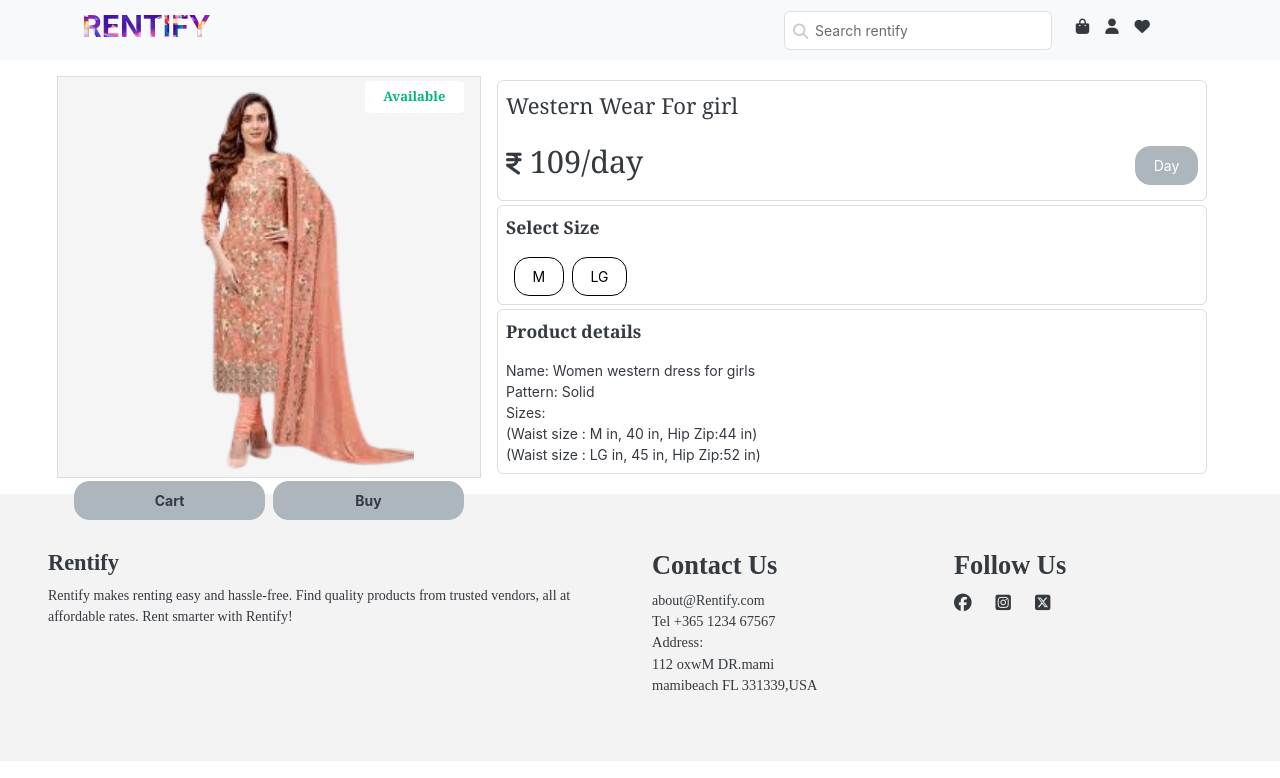
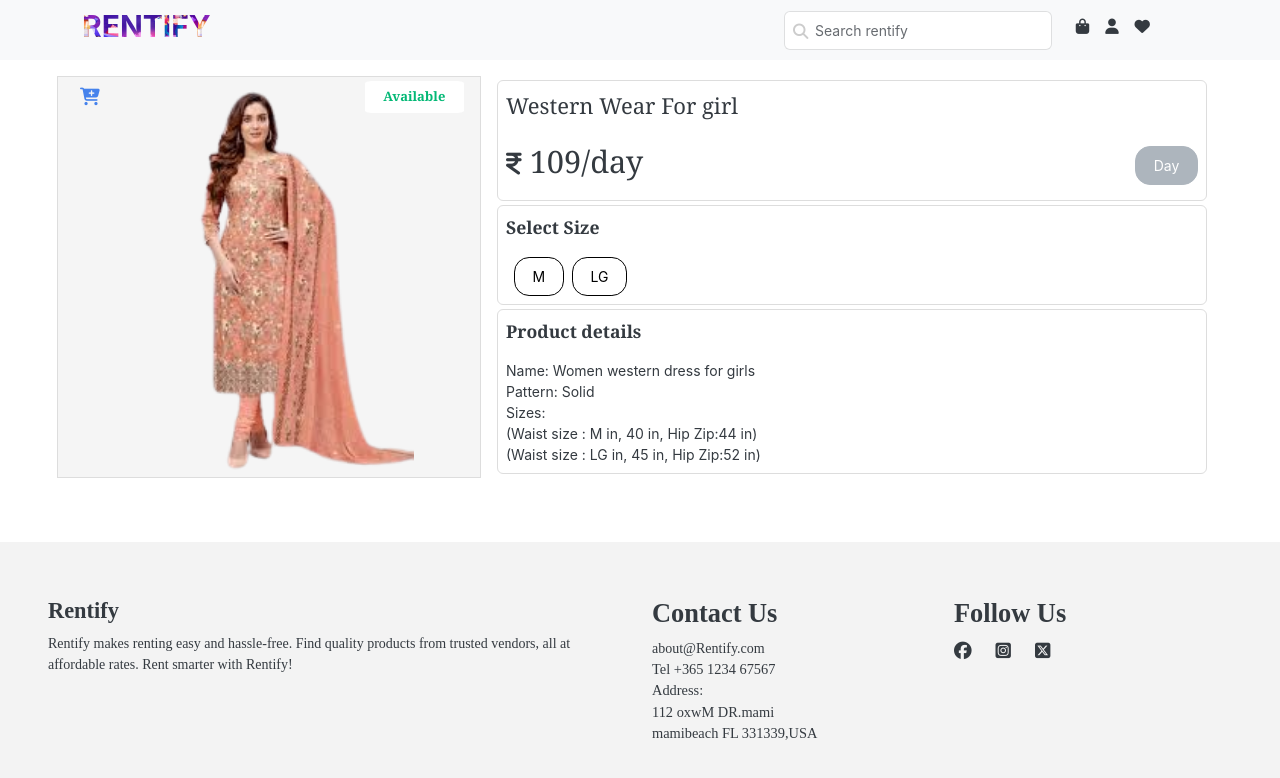
Before and after one commit to Naajiya/Rentify, a React (Vite) app: page /viewdetails in a window 1280 px wide. Shown: the top 778 px of the page. Built offline with nearby package versions, Linux system fonts and the light colour scheme.

Commit message:
code updated

```diff
--- a/src/App.jsx
+++ b/src/App.jsx
@@ -6,6 +6,7 @@ import { Route, Routes } from 'react-router-dom'
 import Footer from './components/Footer'
 import Auth from './pages/Auth'
 import ViewDetails from './pages/ViewDetails'
+import Cart from './pages/Cart'
 
 
 
@@ -23,6 +24,7 @@ function App() {
         <Route element ={<Auth/>} path='/login'/>
         <Route element={<Auth insideRegister={true} /> }  path='/register'/>
         <Route element={<ViewDetails/>} path='/viewdetails'/>
+        <Route element={<Cart/> } path='/cart'/>
       </Routes>
 
       <Footer/>
--- a/src/css/AllItemStyle.css
+++ b/src/css/AllItemStyle.css
@@ -31,3 +31,17 @@
     justify-content: center;
     display: flex;
 }
+
+.cart-stylw{
+    position: absolute;
+    top: 1%;
+    left: 1%;
+    background-color: transparent;
+    border-radius: 7%;
+    height: 2rem;
+    width: 2rem;
+    align-items: center;
+    justify-content: center;
+    display: flex;
+    font-size: 1.1  rem;
+}
--- a/src/pages/Cart.jsx
+++ b/src/pages/Cart.jsx
@@ -2,7 +2,9 @@ import React from 'react'
 
 function Cart() {
   return (
-    <div>Cart</div>
+   <>
+   <div>Welcome to cart</div>
+   </>
   )
 }
 
--- a/src/pages/ViewDetails.jsx
+++ b/src/pages/ViewDetails.jsx
@@ -3,26 +3,29 @@ import { Col, Row } from 'react-bootstrap'
 import moveOne from '../assets/chrdar2.png'
 import Button from 'react-bootstrap/Button';
 import '../css/AllItemStyle.css'
+import { Link } from 'react-router-dom';
 
 
 function ViewDetails() {
   return (
     <>
       <div>
-        <div className='p-3' >
+        <div className='p-3 mb-5' >
           <Row className='d-flex justify-content-center'>
             <Col lg={4} md={12} className='border text-center  ' style={{ backgroundColor: 'rgb(245, 245, 245)' }}>
               <div className='img-wrapper'>
-                <p  style={{fontSize:'13px'}} className='icon-sty text-success fw-bold w-25'>Available</p>
+                <Link to={'/cart'}><p className='cart-stylw'><i class="fa-solid fa-cart-plus"></i></p></Link>
+                <p style={{ fontSize: '13px' }} className='icon-sty text-success fw-bold w-25'>Available</p>
+
                 <img className='img-fluid' src={moveOne} alt="" style={{ height: '100%', }} />
               </div>
               <div>
-             <div className='d-flex justify-content-between align-items-between'>
-                <Button className='w-50 m-1 text-dark fw-bold' variant="secondary">Cart</Button>
-                <Button className='w-50 m-1 text-dark fw-bold ' variant="secondary">Buy</Button>
-             </div>
+                <div className='d-flex justify-content-center align-items-between mb-3  ' style={{margin:'-10px'}}>
+                  {/* <Button className='w-50 m-1 text-dark fw-bold' variant="secondary">ACart</Button> */}
+                  {/* <Button className='w-50 m-1 text-dark fw-bold ' variant="secondary">Buy</Button> */}
+                </div>
               </div>
-{/*  https://careers.inkoop.io/job_posts/js-developer-intern/applicants/XN2jbd5v4KdJQZPgxJBg1REi */}
+              {/*  https://careers.inkoop.io/job_posts/js-developer-intern/applicants/XN2jbd5v4KdJQZPgxJBg1REi */}
             </Col>
             <Col lg={7} md={12} style={{ backgroundColor: 'white' }}>
 
```
